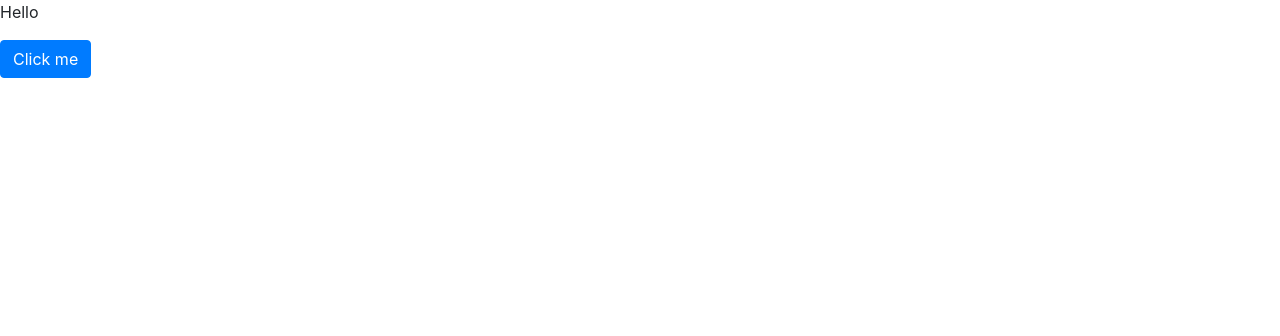
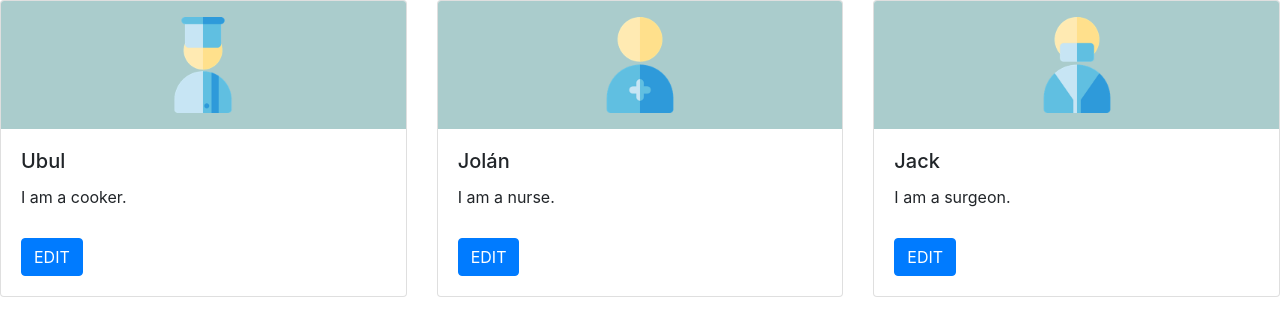
Before and after one commit to sd4v/webprog-next-app, a Next.js app: page / in a window 1280 px wide. Shown: the top 336 px of the page. Built offline with nearby package versions, Linux system fonts and the light colour scheme.

Commit message:
Add Member component + Refactor index page to contain 3 Col containing Member component

```diff
--- /dev/null
+++ b/components/Member.js
@@ -0,0 +1,35 @@
+import React from "react";
+import { Card, Button } from "react-bootstrap";
+import styles from "./Member.module.css";
+
+export const occupation = {
+  cooker: "cooker",
+  fireman: "fireman",
+  judge: "judge",
+  nurse: "nurse",
+  policeman: "policeman",
+  postman: "postman",
+  surgeon: "surgeon",
+  worker: "worker",
+};
+
+function Member({ name, occupation }) {
+  return (
+    <Card>
+      <Card.Img
+        variant="top"
+        src={`images/avatar-${occupation}.png`}
+        className={styles.memberImg}
+      />
+      <Card.Body>
+        <Card.Title>{name}</Card.Title>
+        <Card.Text>I am a {occupation}.</Card.Text>
+        <Button variant="primary" className={styles.button}>
+          Edit
+        </Button>
+      </Card.Body>
+    </Card>
+  );
+}
+
+export default Member;
--- /dev/null
+++ b/components/Member.module.css
@@ -0,0 +1,13 @@
+.memberImg {
+  object-fit: contain;
+  height: 8rem;
+  max-height: 256px;
+  width: auto;
+  background-color: #acc;
+  padding: 1rem;
+}
+
+.button {
+  margin-top: 0.8rem;
+  text-transform: uppercase;
+}
--- a/pages/index.js
+++ b/pages/index.js
@@ -1,13 +1,17 @@
 import { Row, Button, Col } from "react-bootstrap";
+import Member, { occupation } from "../components/Member";
 
 export default function Home() {
   return (
     <Row>
       <Col>
-        <p>Hello</p>
+        <Member name="Ubul" occupation={occupation.cooker} />
       </Col>
-      <Col xs={12}>
-        <Button>Click me</Button>
+      <Col>
+        <Member name="Jolán" occupation={occupation.nurse} />
+      </Col>
+      <Col>
+        <Member name="Jack" occupation={occupation.surgeon} />
       </Col>
     </Row>
   );
```
